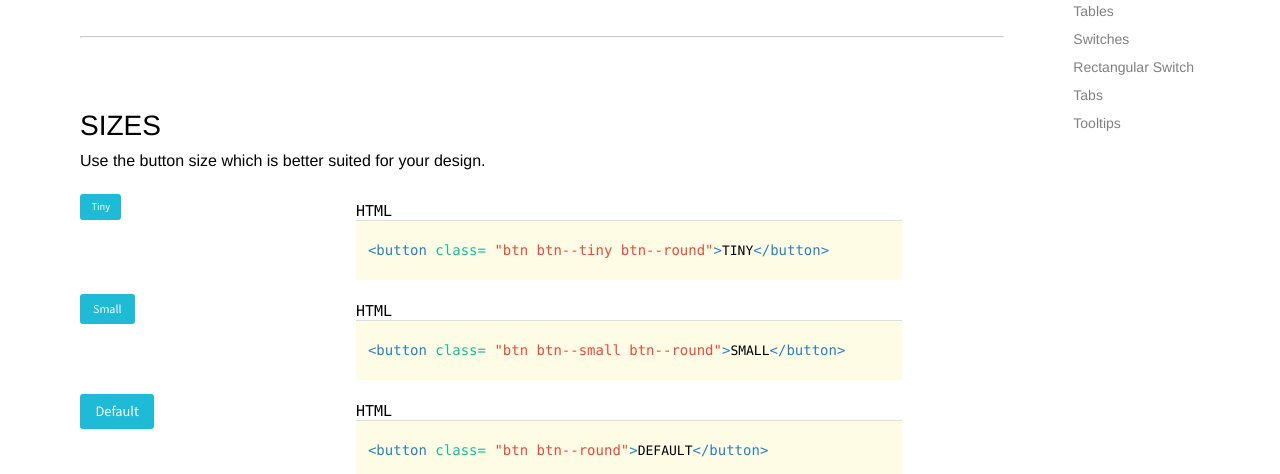
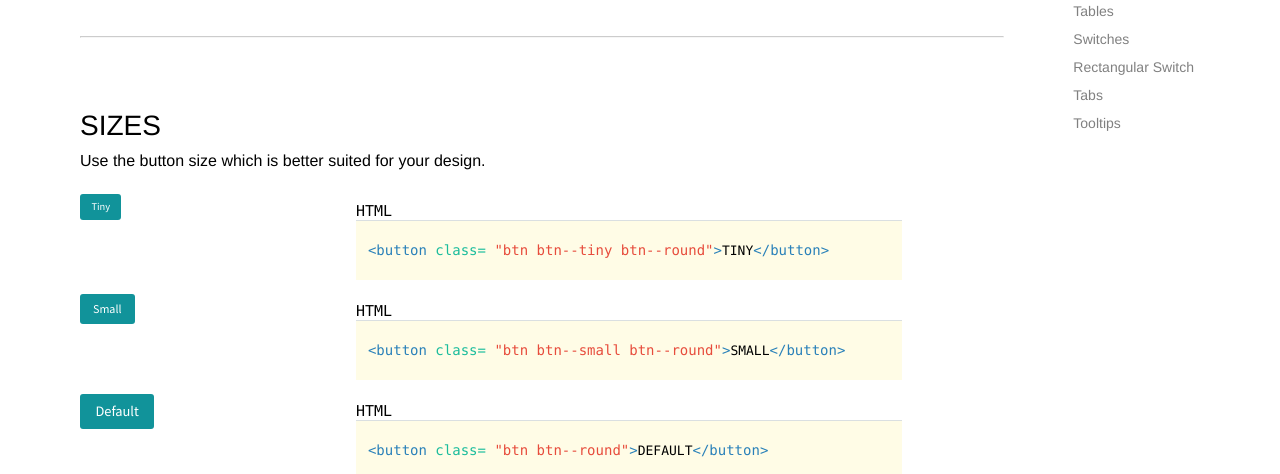
Before and after one commit to yogasaikrishna/hyphen, a website: page doc/index.html in a window 1280 px wide. Shown: the part 326-800 px from the top of the page. Drawn offline with nearby package versions, Linux system fonts and the light colour scheme.

Commit message:
Changed primary color

```diff
--- a/scss/global/_settings.scss
+++ b/scss/global/_settings.scss
@@ -5,7 +5,7 @@ $black: #000;
 
 // Primary colors
 $base-black: #34495e !default;
-$base-blue: #1fbad6 !default;
+$base-blue: #11939a !default;
 $base-white: #f7f8fd !default;
 $base-green: #629a41 !default;
 $base-red: #ca3b27 !default;
```
Also changed, not shown: dist/hyphen.css, doc/css/hyphen.css.
